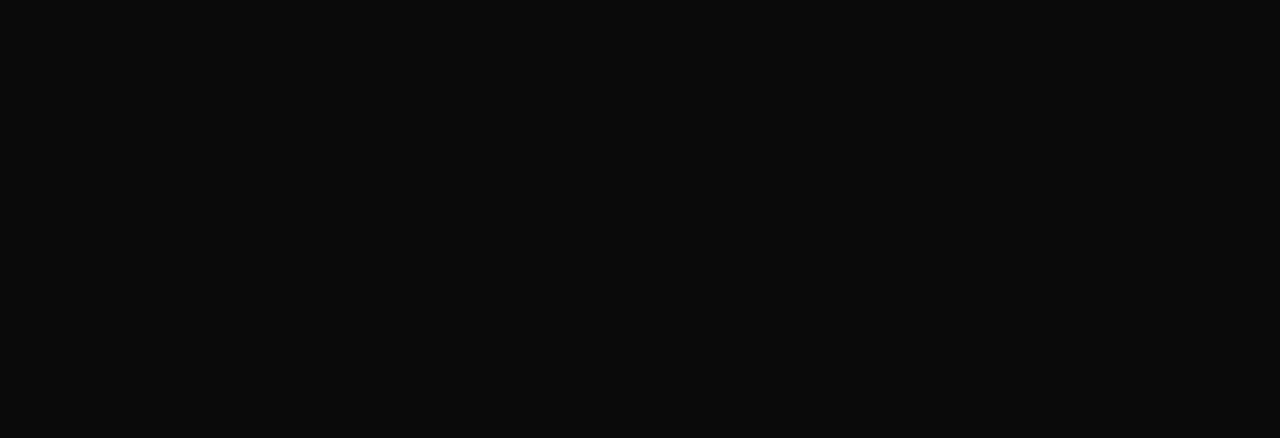
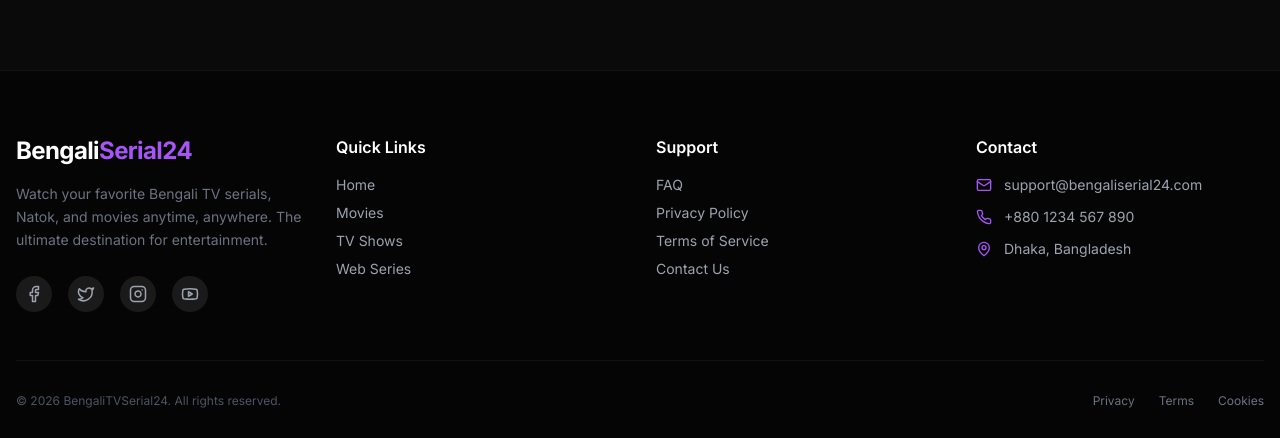
Before and after one commit to piyashltd/pureweb, a React (Vite) app: page / in a window 1280 px wide. Shown: the part 2096-2534 px from the top of the page. Before the commit the page ends 2246 px from the top, so only its background shows below. Built offline with nearby package versions, Linux system fonts and the light colour scheme.

Commit message:
Update Layout.jsx

```diff
--- a/src/components/Layout.jsx
+++ b/src/components/Layout.jsx
@@ -1,20 +1,29 @@
+// File: src/components/Layout.jsx
 import React, { useState } from 'react';
 import Header from './Header';
 import Sidebar from './Sidebar';
+import Footer from './Footer'; // ১. এখানে ইম্পোর্ট করুন
 
 const Layout = ({ children }) => {
   const [isSidebarOpen, setIsSidebarOpen] = useState(false);
 
   return (
-    <div className="min-h-screen bg-[#0a0a0a] pb-20">
+    <div className="min-h-screen bg-[#0a0a0a] flex flex-col"> {/* flex-col এবং min-h-screen দেওয়া হয়েছে */}
+
       <Header
         onMenuClick={() => setIsSidebarOpen(true)}
         onSearch={(q) => console.log(q)}
       />
+
       <Sidebar isOpen={isSidebarOpen} onClose={() => setIsSidebarOpen(false)} />
-      <main>
+
+      {/* মেইন কন্টেন্ট এরিয়া */}
+      <main className="flex-grow">
         {children}
       </main>
+
+      {/* ২. এখানে ফুটার বসান */}
+      <Footer />
     </div>
   );
 };
```
